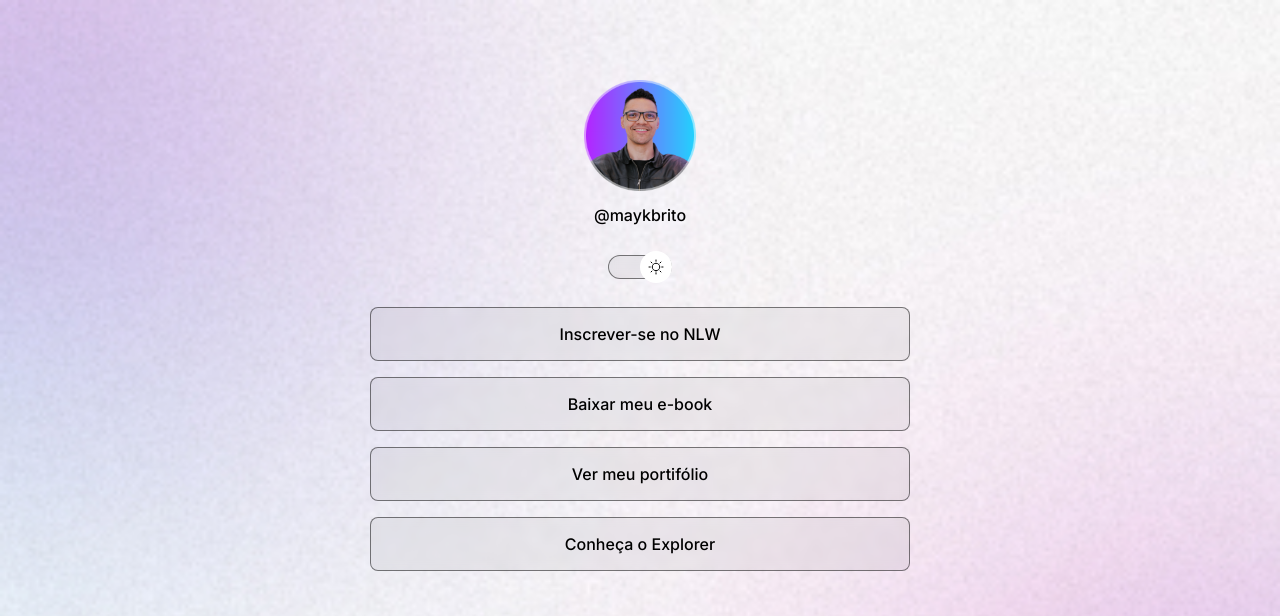
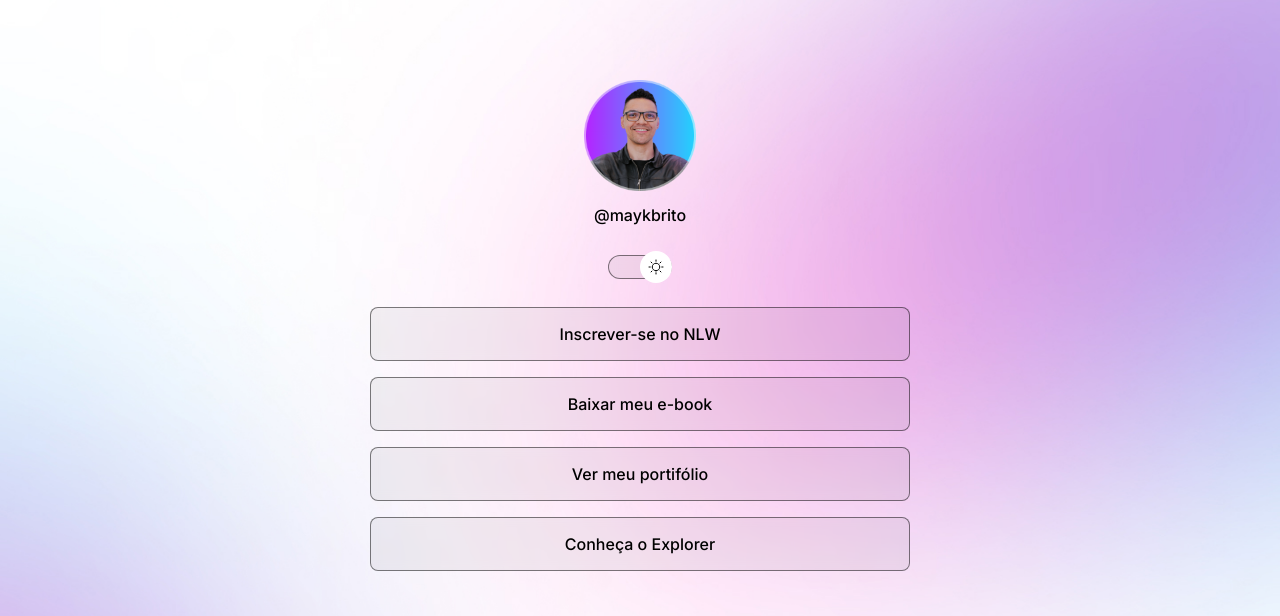
Before and after one commit to fabianogomes01/ROCKETSEAT---discover, a plain HTML site: page index.html in a window 1280 px wide. Shown: the top 616 px of the page. Drawn offline with nearby package versions, Linux system fonts and the light colour scheme.

Commit message:
change background based on media queries

```diff
--- a/style.css
+++ b/style.css
@@ -26,6 +26,7 @@
 
 body {
     background: var(--bg-url) no-repeat top center/cover;
+    height: 100vh;
 }
 
 body * {
@@ -157,3 +158,14 @@ footer {
     text-align: center;
     font-size: 14px;
 }
+
+/*Media queries*/
+@media (min-width: 700px) {
+    :root {
+        --bg-url: url(/assets/bg-desktop.jpg);
+    }
+
+    .light {
+        --bg-url: url(/assets/bg-desktop-light.jpg);
+    }
+}
```
